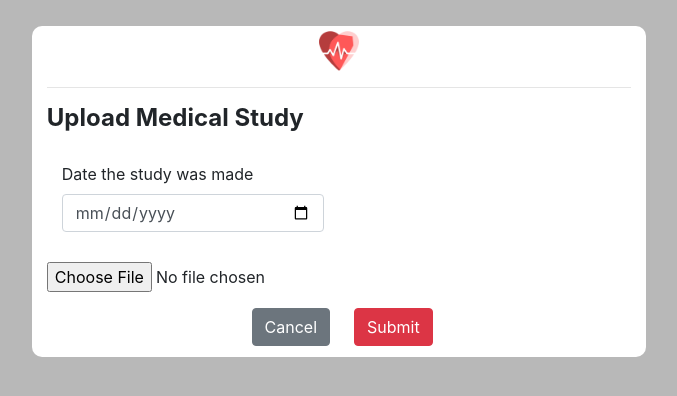
After one commit to richardmoonw/-Health, a Flask app: page /upload_study in a window 1280 px wide. The commit adds this page. Shown: the top 396 px of the page, without its empty margins (301-978 px from the left). Run offline with Flask 2, Linux system fonts and the light colour scheme; some libraries are stand-ins or nearby versions.

Commit message:
signup and medical study upload

```diff
--- a/src/main.py
+++ b/src/main.py
@@ -2,6 +2,7 @@ from flask import Flask
 from flask import render_template
 
 app = Flask(__name__)
+
 
 @app.route('/')
 def home():
@@ -31,6 +32,10 @@ def view_patient():
 def patient_profile():
 	return render_template('patient_profile.html')
 
+@app.route('/upload_study')
+def upload_study():
+	return render_template('upload_study.html')
+
 @app.route('/new_treatment')
 def new_treatment():
 	return render_template('new_treatment.html')
--- /dev/null
+++ b/src/templates/upload_study.html
@@ -0,0 +1,60 @@
+<!DOCTYPE html>
+<html>
+
+<head>
+    <link href="{{ url_for('static', filename='css/bootstrap.css') }}" rel="stylesheet">
+    <script src="{{ url_for('static', filename='js/bootstrap.js') }}"></script>
+</head>
+
+<!-- Background color, doesn't include form -->
+
+<body style="background-color: rgba(22,22,22,0.3)">
+    <div style="margin-top: 2%; margin-left: 2%; margin-right:2%;" class="row">
+        <div class="col-lg-3"></div>
+        <div style="background-color: #ffffff; border-radius: 10px" class="col-lg-6">
+            <!-- Logo, atributes -->
+            <div style="margin: 1%;" class="row">
+                <div class="col-lg-5"></div>
+                <div class="col-lg-2 text-center">
+                    <img src="{{ url_for('static', filename='images/logo.png') }}" width="40" height="40">
+                </div>
+            </div>
+
+            <hr>
+            <h4><b>Upload Medical Study</b></h4>
+
+            <form>
+
+                <div style="margin-top: 5%" class="form-group; col-lg-6">
+                    <label for="studydate">Date the study was made</label>
+                    <input type="date" class="form-control" id="studydate">
+                </div>
+
+                <div style="margin-top: 5%" class="form-group">
+                    <input type="file" class="form-control-file" id="medicalstudy">
+                </div>
+
+                <div style="margin-bottom: 2%" class="row">
+                    <!-- Submit & cancel buttons -->
+                    <div class="col-lg-4"></div>
+                    <div class="col-lg-2">
+                        <button type="submit" class="btn btn-secondary">Cancel</button>
+                    </div>
+                    <div class="col-lg-2">
+                        <!-- 'danger' for the red color -->
+                        <button type="submit" class="btn btn-danger">Submit</button>
+                    </div>
+                </div>
+            </form>
+
+        </div>
+    </div>
+
+
+
+    <script src="https://code.jquery.com/jquery-3.3.1.slim.min.js" integrity="sha384-q8i/X+965DzO0rT7abK41JStQIAqVgRVzpbzo5smXKp4YfRvH+8abtTE1Pi6jizo" crossorigin="anonymous"></script>
+    <script src="https://cdnjs.cloudflare.com/ajax/libs/popper.js/1.14.7/umd/popper.min.js" integrity="sha384-UO2eT0CpHqdSJQ6hJty5KVphtPhzWj9WO1clHTMGa3JDZwrnQq4sF86dIHNDz0W1" crossorigin="anonymous"></script>
+
+</body>
+
+</html>
```
Also changed, not shown: src/templates/sign_up.html (+47 -22 lines), 1 other file.
